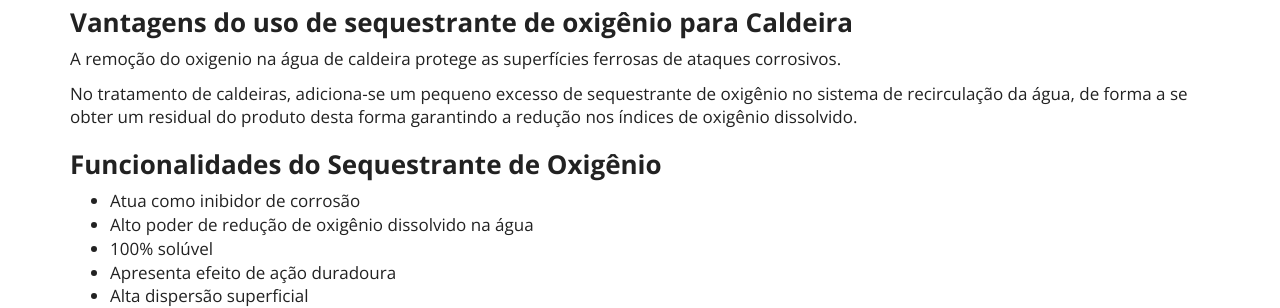
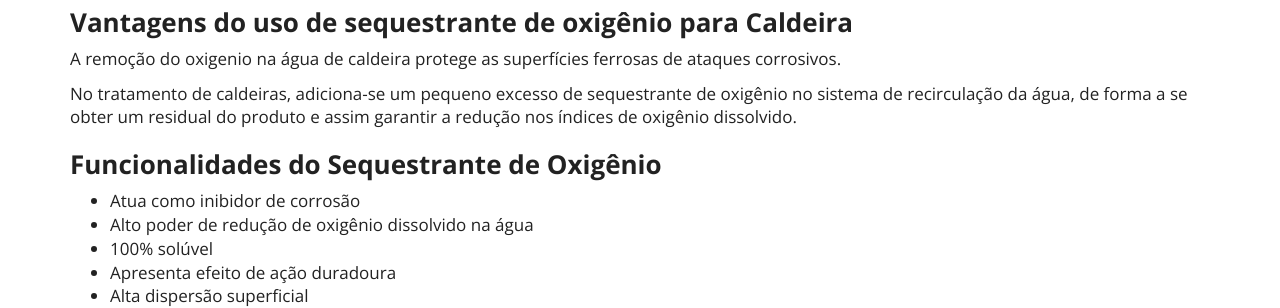
Before and after one commit to purewaterefluentes/purewaterefluentes.github.io, a Jekyll site: the page built from produtos/sequestrante-de-oxigenio.md, in a window 1280 px wide and 1158 px high. Shown: the part 523-831 px from the top of the window. Built offline with Jekyll 4.4.1, drawn with Linux system fonts in a browser that asks for light colours; nearby versions of some CDN libraries; library files that are not in the unit come from our copies.

Commit message:
Update sequestrante-de-oxigenio.md

```diff
--- a/produtos/sequestrante-de-oxigenio.md
+++ b/produtos/sequestrante-de-oxigenio.md
@@ -15,7 +15,7 @@ Existem diversas formulações para sequestrante de oxigênio, os mais usuais po
 
 A remoção do oxigenio na água de caldeira protege as superfícies ferrosas de ataques corrosivos.
 
-No tratamento de caldeiras, adiciona-se um pequeno excesso de sequestrante de oxigênio no sistema de recirculação da água, de forma a se obter um residual do produto desta forma garantindo a redução nos índices de oxigênio dissolvido.
+No tratamento de caldeiras, adiciona-se um pequeno excesso de sequestrante de oxigênio no sistema de recirculação da água, de forma a se obter um residual do produto e assim garantir a redução nos índices de oxigênio dissolvido.
 
 
 ### **Funcionalidades do Sequestrante de Oxigênio**
```
